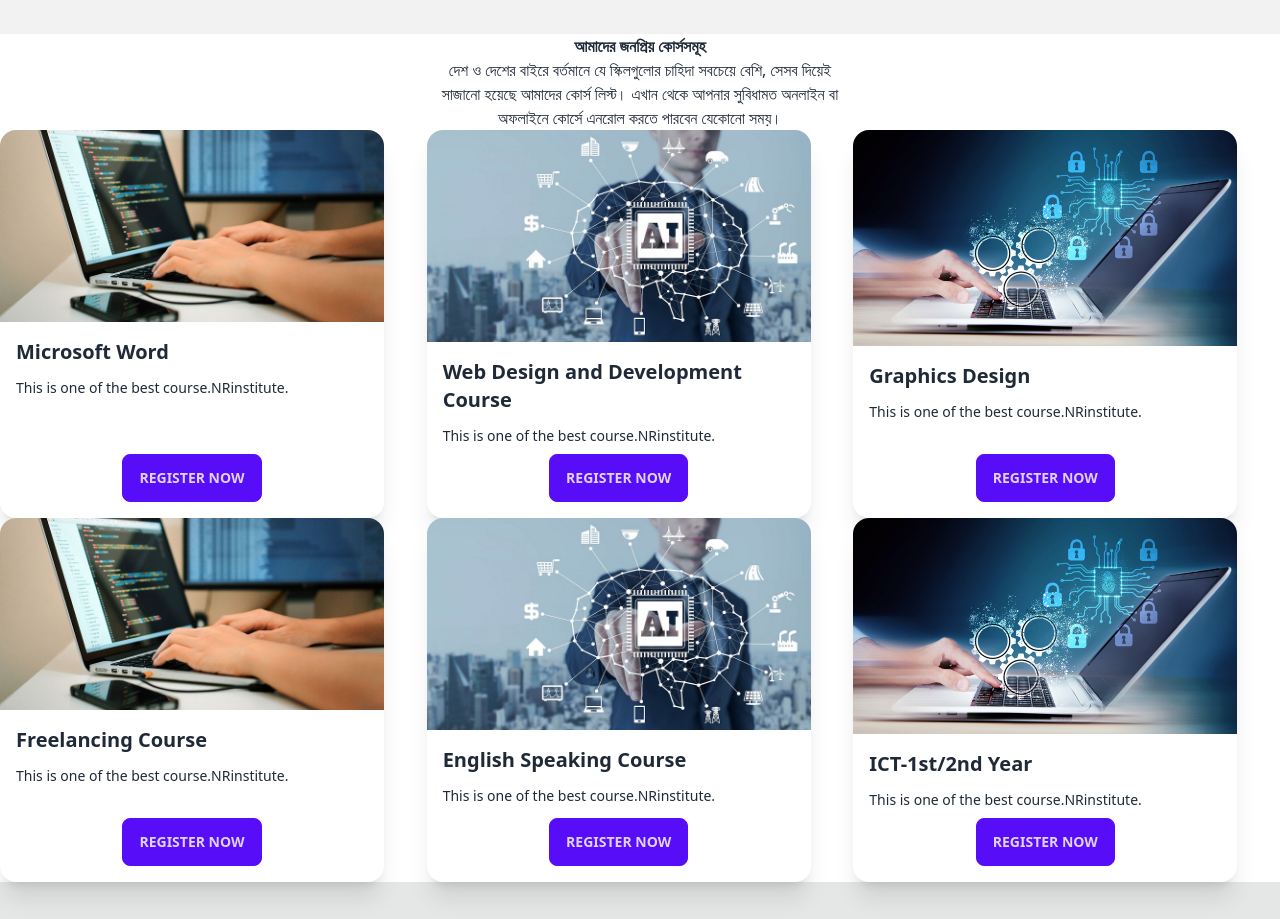
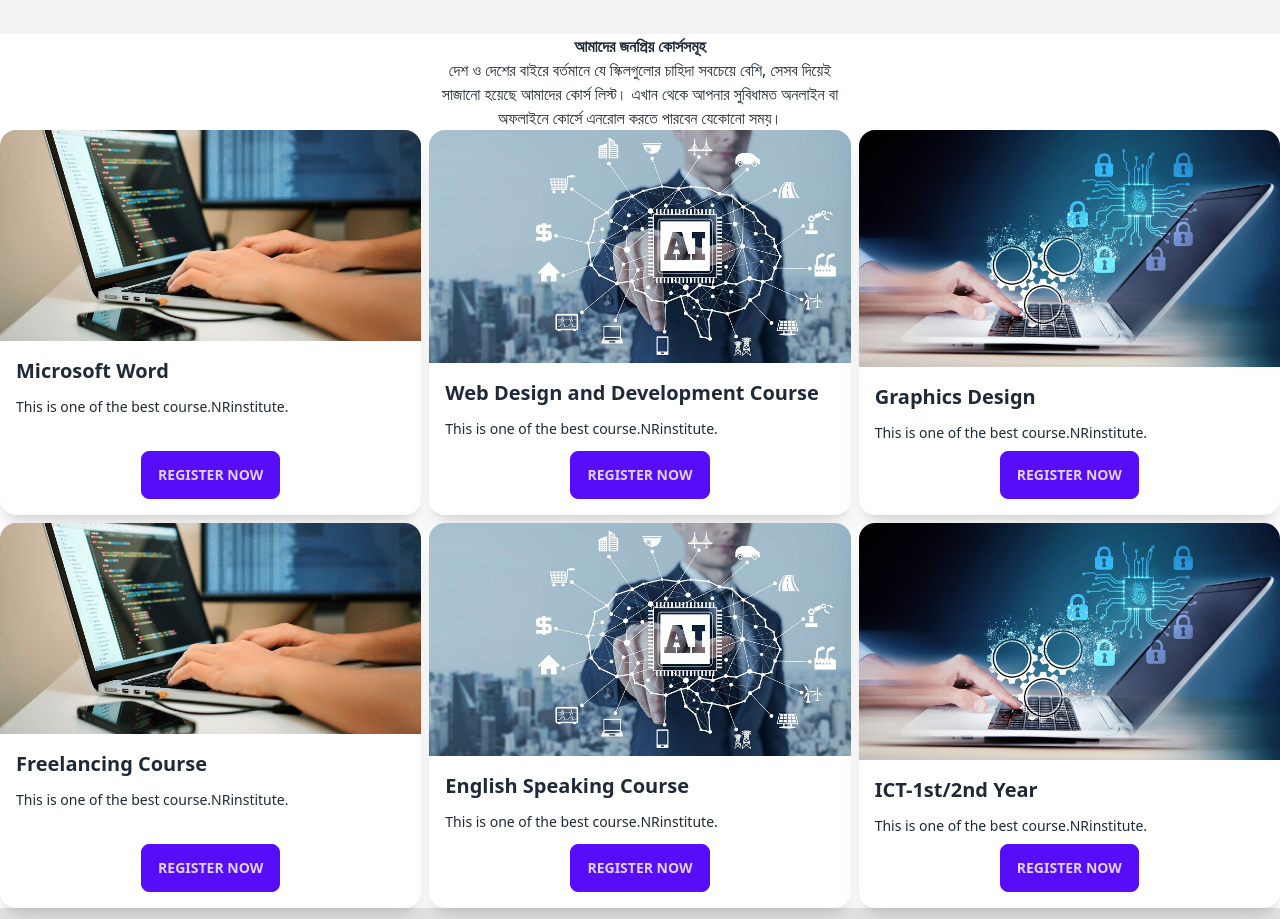
Before and after one commit to yasinshikder/traningcenter, a plain HTML site: page index.html in a window 1280 px wide. Shown: the part 1560-2479 px from the top of the page. Drawn offline with nearby package versions, Linux system fonts and the light colour scheme.

Commit message:
Update index.html

```diff
--- a/index.html
+++ b/index.html
@@ -105,9 +105,9 @@
     অফলাইনে কোর্সে এনরোল করতে পারবেন যেকোনো সময়।</p>
   </section>
 <!-- card Section -->
-<div class="grid grid-cols-3">
+<div class="grid grid-cols-1 lg:grid grid-cols-3 gap-2">
 
-    <div class="card card-compact w-96 bg-base-100 shadow-xl">
+    <div class="card card-compact  bg-base-100 shadow-xl">
         <figure><img src="./img/one.jpg" alt="not found image" /></figure>
         <div class="card-body">
           <h2 class="card-title">Microsoft Word</h2>
@@ -117,7 +117,7 @@
           </div>
         </div>
       </div>
-      <div class="card card-compact w-96 bg-base-100 shadow-xl">
+      <div class="card card-compact  bg-base-100 shadow-xl">
         <figure><img src="./img/three.jpg" alt="not found image" /></figure>
         <div class="card-body">
           <h2 class="card-title">Web Design and Development Course</h2>
@@ -127,7 +127,7 @@
           </div>
         </div>
       </div>
-      <div class="card card-compact w-96 bg-base-100 shadow-xl">
+      <div class="card card-compact  bg-base-100 shadow-xl">
         <figure><img src="./img/two.jpg" alt="not found image" /></figure>
         <div class="card-body">
           <h2 class="card-title">Graphics Design</h2>
@@ -138,7 +138,7 @@
         </div>
       </div>
 
-      <div class="card card-compact w-96 bg-base-100 shadow-xl">
+      <div class="card card-compact bg-base-100 shadow-xl">
         <figure><img src="./img/one.jpg" alt="not found image" /></figure>
         <div class="card-body">
           <h2 class="card-title">Freelancing Course</h2>
@@ -148,7 +148,7 @@
           </div>
         </div>
       </div>
-      <div class="card card-compact w-96 bg-base-100 shadow-xl">
+      <div class="card card-compact bg-base-100 shadow-xl">
         <figure><img src="./img/three.jpg" alt="not found image" /></figure>
         <div class="card-body">
           <h2 class="card-title">English Speaking Course</h2>
@@ -158,7 +158,7 @@
           </div>
         </div>
       </div>
-      <div class="card card-compact w-96 bg-base-100 shadow-xl">
+      <div class="card card-compact  bg-base-100 shadow-xl">
         <figure><img src="./img/two.jpg" alt="not found image" /></figure>
         <div class="card-body">
           <h2 class="card-title">ICT-1st/2nd Year</h2>
```
